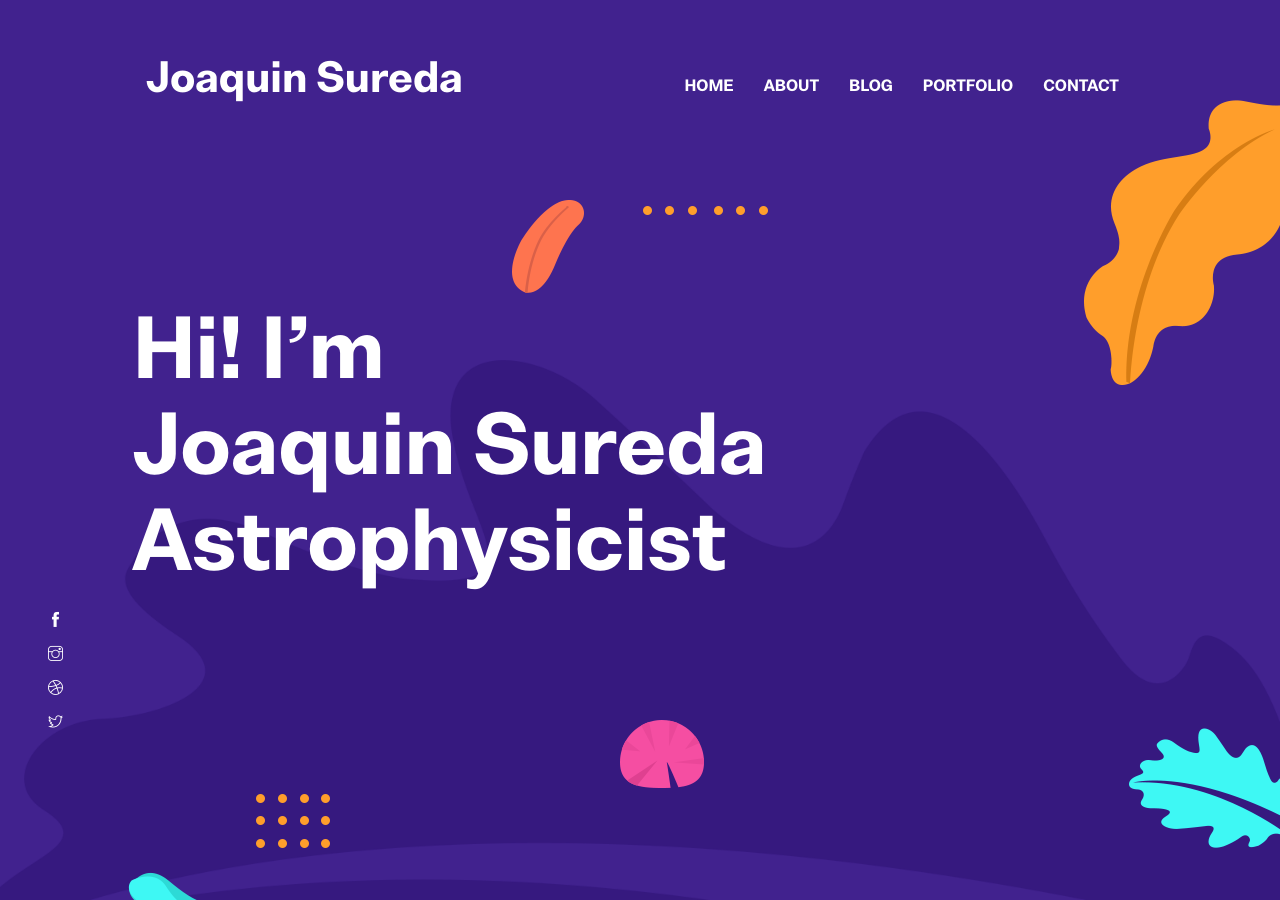
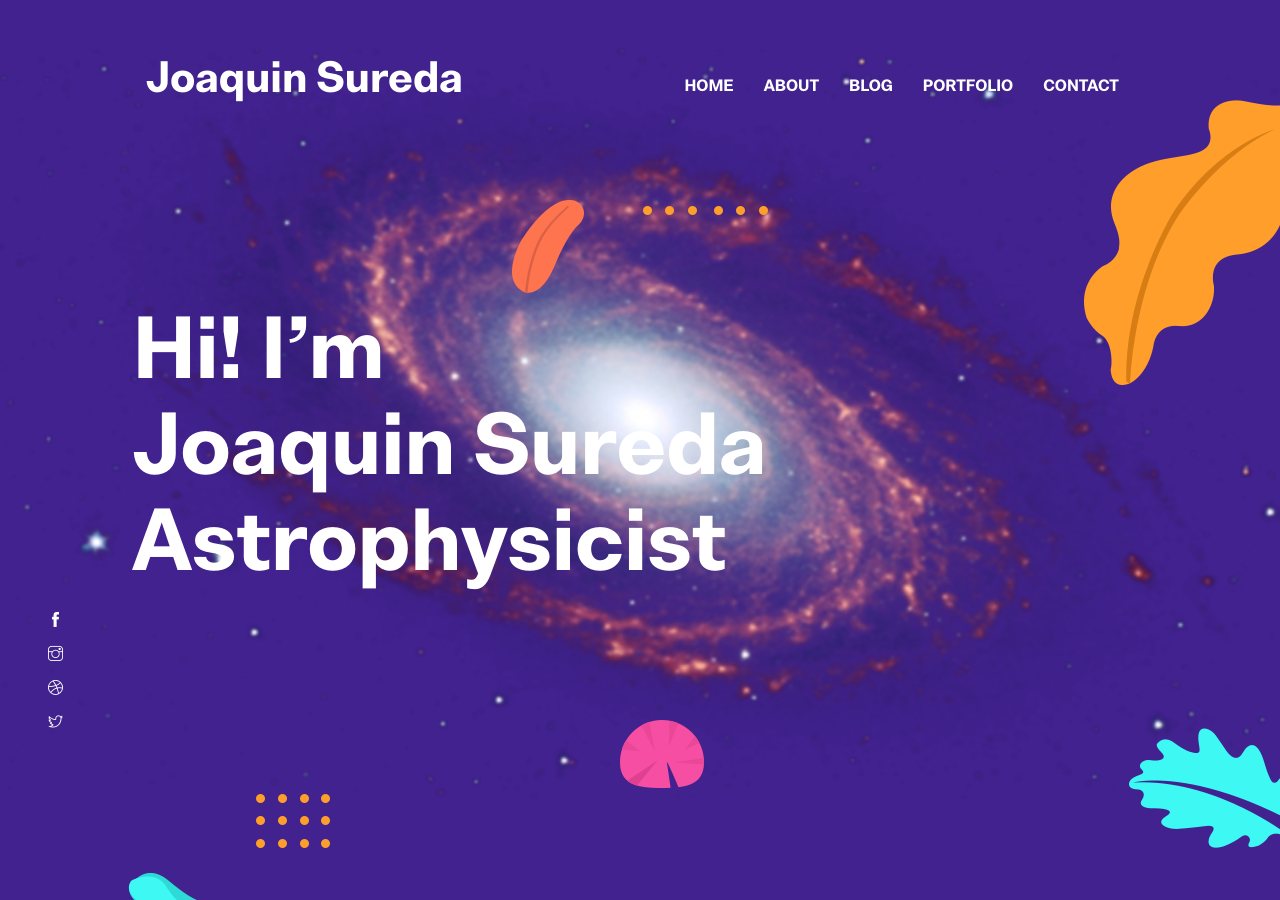
Before and after one commit to jmsureda/jmsureda.github.io, a Jekyll site: the page built from index.html, in a window 1280 px wide and 900 px high. Built offline with Jekyll 4.4.1, drawn with Linux system fonts in a browser that asks for light colours.

Commit message:
Bg images

```diff
--- a/_includes/hero-section.html
+++ b/_includes/hero-section.html
@@ -8,7 +8,7 @@
     </div>
   </div>
   <div class="layer-bg w-100">
-    <img class="img-fluid w-100" src="{{ site.baseurl }}/assets/images/illustrations/leaf-bg.png" alt="bg-shape">
+    <img class="img-fluid w-100" src="{{ site.baseurl }}/assets/images/illustrations/galaxy1.png" alt="bg-shape">
   </div>
   <div class="layer" id="l2">
     <img src="{{ site.baseurl }}/assets/images/illustrations/dots-cyan.png" alt="bg-shape">
```
Also changed, not shown: assets/images/illustrations/galaxy1.png (added).
